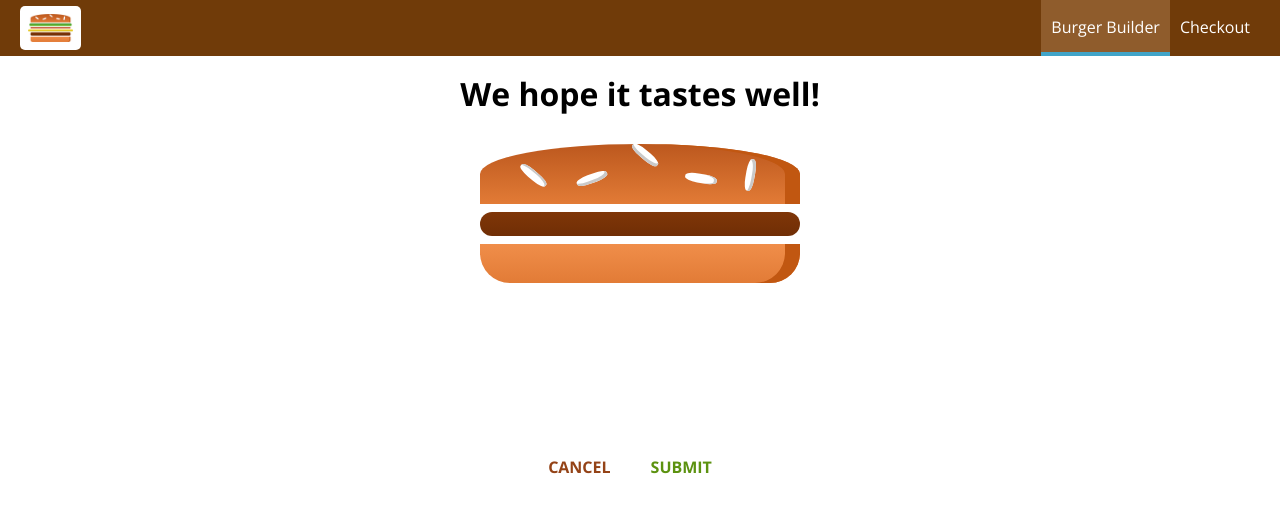
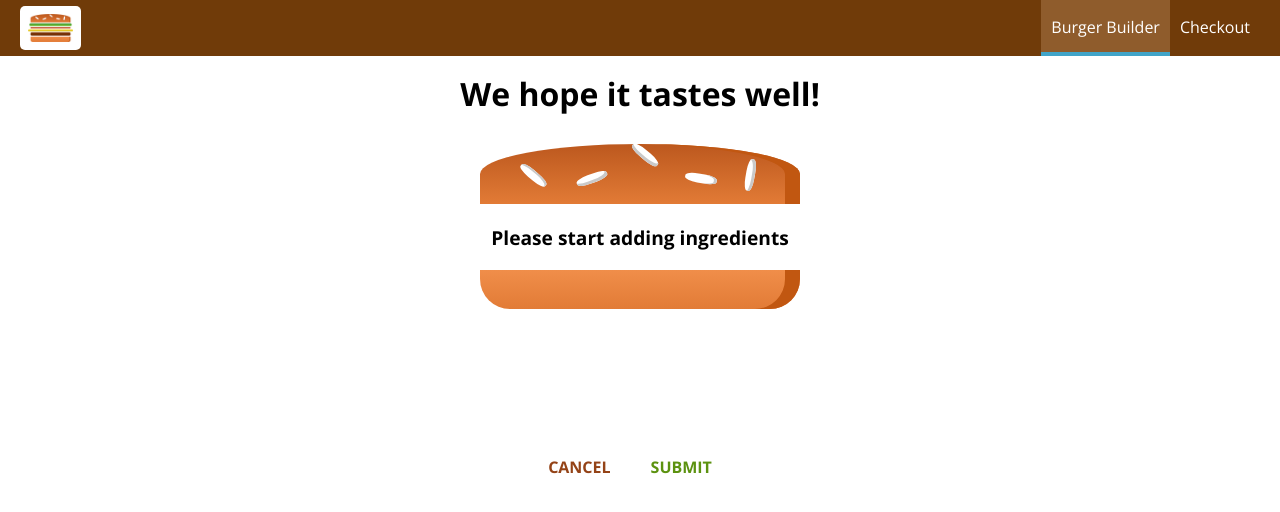
Before and after one commit to ivan-neb/burger-app, a React (Create React App) app: page /checkout in a window 1280 px wide. Shown: the top 512 px of the page. Built offline with nearby package versions, Linux system fonts and the light colour scheme.

Commit message:
parsing ingredients via query

```diff
--- a/package.json
+++ b/package.json
@@ -5,6 +5,7 @@
   "dependencies": {
     "axios": "^0.19.0",
     "prop-types": "^15.7.2",
+    "query-string": "^6.8.2",
     "react": "^16.8.6",
     "react-dom": "^16.8.6",
     "react-router-dom": "^5.0.1",
--- a/src/containers/BurgerBuilder/BurgerBuilder.jsx
+++ b/src/containers/BurgerBuilder/BurgerBuilder.jsx
@@ -1,4 +1,6 @@
 import React, { Component } from 'react';
+import queryString from 'query-string';
+
 import Aux from '../../hoc/Auxiliary/Auxiliary';
 import Burger from '../../components/Burger/Burger';
 import BuildControls from '../../components/Burger/BuildControls/BuildControls';
@@ -88,8 +90,14 @@ class BurgerBuilder extends Component {
   };
 
   purchaseContinueHandler = () => {
+    const { ingredients } = this.state;
     const { history } = this.props;
-    history.push('/checkout');
+    const searchString = queryString.stringify(ingredients);
+
+    history.push({
+      pathname: '/checkout',
+      search: `?${searchString}`,
+    });
   };
 
   render() {
--- a/src/containers/Checkout/Checkout.jsx
+++ b/src/containers/Checkout/Checkout.jsx
@@ -1,4 +1,5 @@
 import React from 'react';
+import queryString from 'query-string';
 // import classes from './Checkout.module.css';
 import CheckoutSummary from '../../components/Order/CheckoutSummary/CheckoutSummary';
 
@@ -6,11 +7,17 @@ class Checkout extends React.Component {
   state = {
     ingredients: {
       salad: 0,
-      meat: 1,
+      meat: 0,
       bacon: 0,
       cheese: 0,
     },
   };
+
+  componentDidMount() {
+    const { location } = this.props;
+    const ingredients = queryString.parse(location.search, { parseNumbers: true });
+    this.setState({ ingredients });
+  }
 
   checkoutCancelled = () => {
     const { history } = this.props;
```
Also changed, not shown: 1 other file (tests, documents, lock files or other folders).
